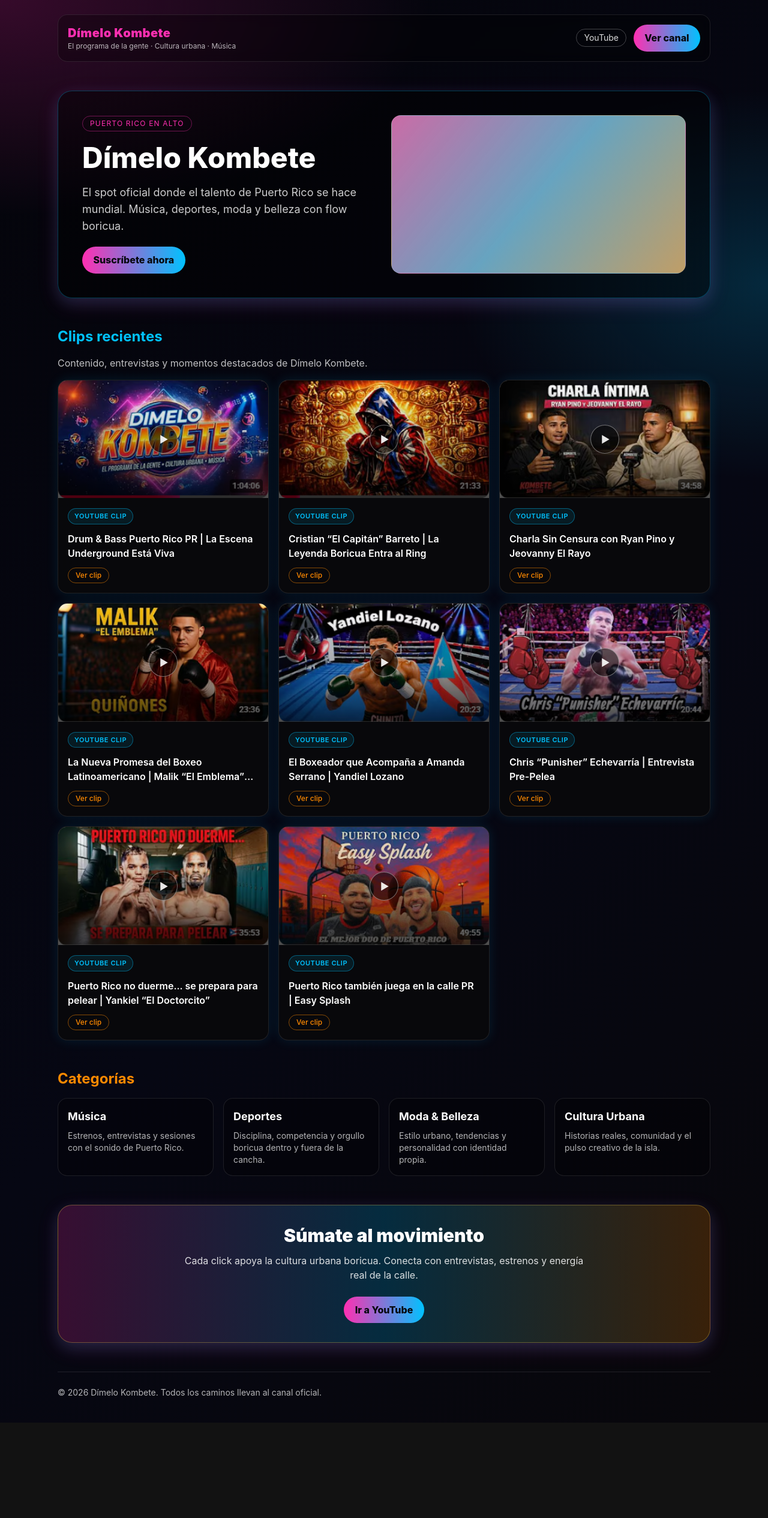
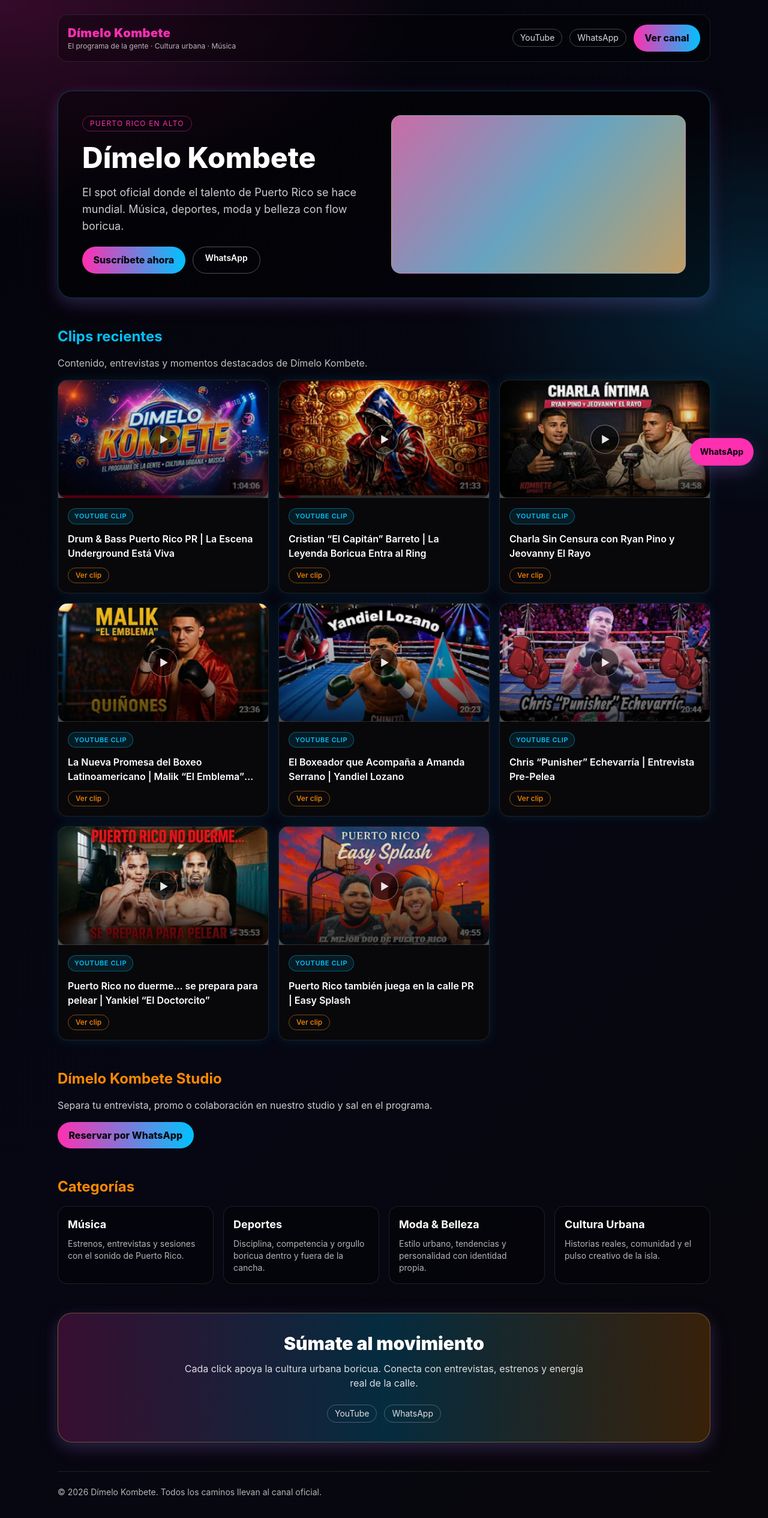
Before and after one commit to beda2026/dimelo-kombete-landing, a Next.js app: page / in a window 1280 px wide. Shown: the top 2530 px of the page at 60% size. Before the commit the page ends 2371 px from the top, so only its background shows below. Built offline with nearby package versions, Linux system fonts and the light colour scheme; grey boxes are pictures that could not be loaded.

Commit message:
Resolve landing page merge conflicts and preserve WhatsApp/YouTube data

```diff
--- a/app/page.tsx
+++ b/app/page.tsx
@@ -2,20 +2,30 @@
 import { ExternalLink } from '@/components/ExternalLink';
 import { SocialLink } from '@/components/SocialLink';
 import { VideoCard } from '@/components/VideoCard';
-import { categories, channelUrl, featuredVideos } from '@/lib/site-data';
+import {
+  clips,
+  services,
+  socialLinks,
+  whatsappUrl,
+  youtubeChannelUrl,
+} from '@/lib/site-data';
 
 export default function HomePage() {
   return (
     <main className="min-h-screen bg-urban text-white">
-      <div className="mx-auto flex w-full max-w-6xl flex-col gap-12 px-4 pb-10 pt-6 sm:px-6 lg:px-8">
+      <div className="mx-auto flex w-full max-w-6xl flex-col gap-12 px-4 pb-20 pt-6 sm:px-6 lg:px-8">
         <header className="flex flex-wrap items-center justify-between gap-4 rounded-2xl border border-white/10 bg-black/30 px-4 py-4 backdrop-blur">
           <div>
             <p className="text-xl font-black tracking-wide text-neon-pink">Dímelo Kombete</p>
             <p className="text-xs text-white/70">El programa de la gente · Cultura urbana · Música</p>
           </div>
           <nav className="flex items-center gap-3">
-            <SocialLink label="YouTube" href={channelUrl} />
-            <ExternalLink href={channelUrl} className="btn-neon">Ver canal</ExternalLink>
+            {socialLinks.map((link) => (
+              <SocialLink key={link.label} label={link.label} href={link.href} />
+            ))}
+            <ExternalLink href={youtubeChannelUrl} className="btn-neon">
+              Ver canal
+            </ExternalLink>
           </nav>
         </header>
 
@@ -28,42 +38,64 @@
             <p className="text-base text-white/80 sm:text-lg">
               El spot oficial donde el talento de Puerto Rico se hace mundial. Música, deportes, moda y belleza con flow boricua.
             </p>
-            <ExternalLink href={channelUrl} className="btn-neon inline-flex">Suscríbete ahora</ExternalLink>
+            <div className="flex flex-wrap gap-3">
+              <ExternalLink href={youtubeChannelUrl} className="btn-neon inline-flex">Suscríbete ahora</ExternalLink>
+              <ExternalLink href={whatsappUrl} className="rounded-full border border-white/30 px-5 py-2 text-sm font-semibold hover:border-neon-pink">WhatsApp</ExternalLink>
+            </div>
           </div>
           <div className="hero-image" role="img" aria-label="Banner Dímelo Kombete" />
         </section>
 
-        <section className="space-y-4">
+        <section className="space-y-4" id="clips">
           <h2 className="text-2xl font-bold text-electric">Clips recientes</h2>
           <p className="text-sm text-white/75 sm:text-base">Contenido, entrevistas y momentos destacados de Dímelo Kombete.</p>
           <div className="grid gap-4 sm:grid-cols-2 lg:grid-cols-3">
-            {featuredVideos.map((video) => (
+            {clips.map((video) => (
               <VideoCard key={video.title} video={video} />
             ))}
           </div>
         </section>
 
+        <section className="space-y-4" id="studio">
+          <h2 className="text-2xl font-bold text-neon-orange">Dímelo Kombete Studio</h2>
+          <p className="text-white/80">Separa tu entrevista, promo o colaboración en nuestro studio y sal en el programa.</p>
+          <ExternalLink href={whatsappUrl} className="btn-neon inline-flex">
+            Reservar por WhatsApp
+          </ExternalLink>
+        </section>
+
         <section className="space-y-4">
           <h2 className="text-2xl font-bold text-neon-orange">Categorías</h2>
           <div className="grid gap-4 sm:grid-cols-2 lg:grid-cols-4">
-            {categories.map((category) => (
+            {services.map((category) => (
               <CategoryCard key={category.title} category={category} />
             ))}
           </div>
         </section>
 
-        <section className="rounded-3xl border border-neon-yellow/30 bg-gradient-to-r from-neon-pink/20 via-electric/20 to-neon-orange/20 p-8 text-center shadow-neon">
+        <section className="rounded-3xl border border-neon-yellow/30 bg-gradient-to-r from-neon-pink/20 via-electric/20 to-neon-orange/20 p-8 text-center shadow-neon" id="social">
           <h2 className="text-3xl font-black">Súmate al movimiento</h2>
           <p className="mx-auto mt-3 max-w-2xl text-white/85">
             Cada click apoya la cultura urbana boricua. Conecta con entrevistas, estrenos y energía real de la calle.
           </p>
-          <ExternalLink href={channelUrl} className="btn-neon mt-6 inline-flex">Ir a YouTube</ExternalLink>
+          <div className="mt-6 flex flex-wrap items-center justify-center gap-3">
+            {socialLinks.map((link) => (
+              <SocialLink key={`cta-${link.label}`} label={link.label} href={link.href} />
+            ))}
+          </div>
         </section>
 
         <footer className="border-t border-white/10 pt-6 text-sm text-white/70">
           <p>© {new Date().getFullYear()} Dímelo Kombete. Todos los caminos llevan al canal oficial.</p>
         </footer>
       </div>
+
+      <ExternalLink
+        href={whatsappUrl}
+        className="fixed bottom-6 right-6 z-20 rounded-full border border-neon-pink/70 bg-neon-pink px-4 py-3 text-sm font-bold text-black shadow-neon"
+      >
+        WhatsApp
+      </ExternalLink>
     </main>
   );
 }
--- a/lib/site-data.ts
+++ b/lib/site-data.ts
@@ -1,62 +1,90 @@
-export const channelUrl = 'https://www.youtube.com/@DimeloKombete';
+export const youtubeChannelUrl = 'https://www.youtube.com/@DimeloKombete';
+export const whatsappNumber = '17878985634';
+export const whatsappUrl = `https://wa.me/${whatsappNumber}`;
 
-export type VideoItem = {
+export type ClipItem = {
   title: string;
   category: string;
   image: string;
+  href: string;
 };
 
-export type CategoryItem = {
+export type ServiceItem = {
   title: string;
   description: string;
 };
 
-export const featuredVideos: VideoItem[] = [
+export type SocialLinkItem = {
+  label: string;
+  href: string;
+};
+
+export const clips: ClipItem[] = [
   {
     title: 'Drum & Bass Puerto Rico PR | La Escena Underground Está Viva',
     category: 'YouTube Clip',
     image: '/assets/dimelo_kombete_youtube_clips/01_drum-bass-puerto-rico-la-escena-underground-esta-viva.png',
+    href: youtubeChannelUrl,
   },
   {
     title: 'Cristian “El Capitán” Barreto | La Leyenda Boricua Entra al Ring',
     category: 'YouTube Clip',
     image: '/assets/dimelo_kombete_youtube_clips/02_cristian-el-capitan-barreto-la-leyenda-boricua-entra-al-ring.png',
+    href: youtubeChannelUrl,
   },
   {
     title: 'Charla Sin Censura con Ryan Pino y Jeovanny El Rayo',
     category: 'YouTube Clip',
     image: '/assets/dimelo_kombete_youtube_clips/03_charla-sin-censura-ryan-pino-jeovanny-el-rayo.png',
+    href: youtubeChannelUrl,
   },
   {
     title: 'La Nueva Promesa del Boxeo Latinoamericano | Malik “El Emblema” Quiñones',
     category: 'YouTube Clip',
     image: '/assets/dimelo_kombete_youtube_clips/04_la-nueva-promesa-del-boxeo-latinoamericano-malik-el-emblema-quinones.png',
+    href: youtubeChannelUrl,
   },
   {
     title: 'El Boxeador que Acompaña a Amanda Serrano | Yandiel Lozano',
     category: 'YouTube Clip',
     image: '/assets/dimelo_kombete_youtube_clips/05_el-boxeador-que-acompana-a-amanda-serrano-yandiel-lozano.png',
+    href: youtubeChannelUrl,
   },
   {
     title: 'Chris “Punisher” Echevarría | Entrevista Pre-Pelea',
     category: 'YouTube Clip',
     image: '/assets/dimelo_kombete_youtube_clips/06_chris-punisher-echevarria-entrevista-pre-pelea.png',
+    href: youtubeChannelUrl,
   },
   {
     title: 'Puerto Rico no duerme... se prepara para pelear | Yankiel “El Doctorcito”',
     category: 'YouTube Clip',
     image: '/assets/dimelo_kombete_youtube_clips/07_puerto-rico-no-duerme-se-prepara-para-pelear-yankiel-el-doctorcito.png',
+    href: youtubeChannelUrl,
   },
   {
     title: 'Puerto Rico también juega en la calle PR | Easy Splash',
     category: 'YouTube Clip',
     image: '/assets/dimelo_kombete_youtube_clips/08_puerto-rico-tambien-juega-en-la-calle-easy-splash.png',
+    href: youtubeChannelUrl,
   },
 ];
 
-export const categories: CategoryItem[] = [
+export const services: ServiceItem[] = [
   { title: 'Música', description: 'Estrenos, entrevistas y sesiones con el sonido de Puerto Rico.' },
   { title: 'Deportes', description: 'Disciplina, competencia y orgullo boricua dentro y fuera de la cancha.' },
   { title: 'Moda & Belleza', description: 'Estilo urbano, tendencias y personalidad con identidad propia.' },
   { title: 'Cultura Urbana', description: 'Historias reales, comunidad y el pulso creativo de la isla.' },
 ];
+
+export const socialLinks: SocialLinkItem[] = [
+  { label: 'YouTube', href: youtubeChannelUrl },
+  { label: 'WhatsApp', href: whatsappUrl },
+];
+
+// Backward-compatible exports used in shared components.
+export const channelUrl = youtubeChannelUrl;
+export const featuredVideos = clips;
+export const categories = services;
+export type VideoItem = ClipItem;
+export type CategoryItem = ServiceItem;
```
